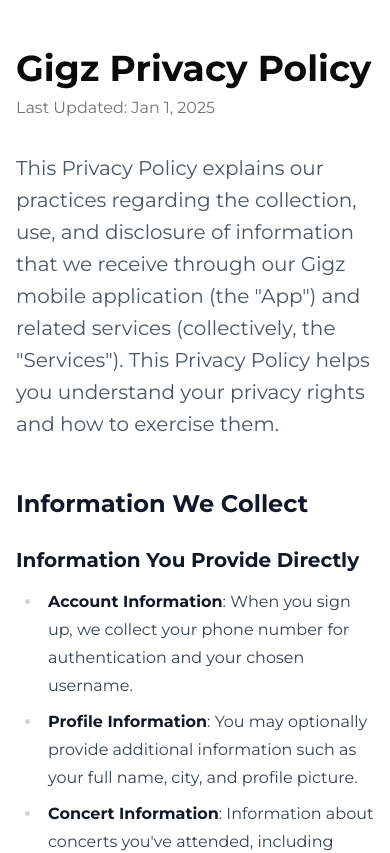
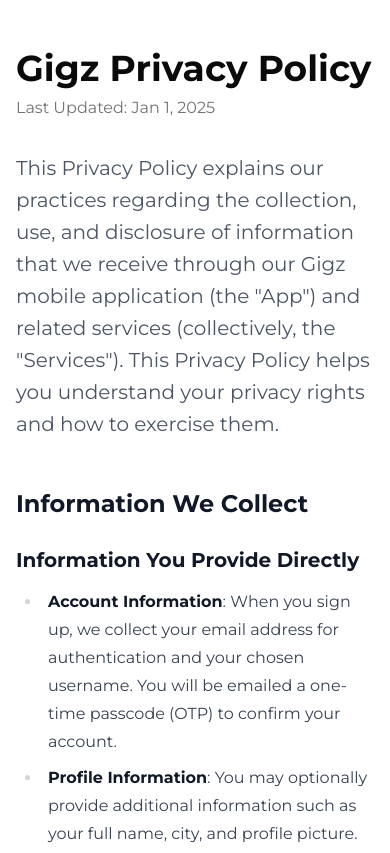
Before and after one commit to studioprisoner/gigz-site, a Next.js app: page /privacy in a window 390 px wide. Shown: the top 853 px of the page. Built offline with nearby package versions, Linux system fonts and the light colour scheme.

Commit message:
updated policies to reflect email instead of phone

```diff
--- a/app/privacy/page.tsx
+++ b/app/privacy/page.tsx
@@ -13,7 +13,7 @@
 
         <h3>Information You Provide Directly</h3>
         <ul>
-          <li><strong>Account Information</strong>: When you sign up, we collect your phone number for authentication and your chosen username.</li>
+          <li><strong>Account Information</strong>: When you sign up, we collect your email address for authentication and your chosen username. You will be emailed a one-time passcode (OTP) to confirm your account.</li>
           <li><strong>Profile Information</strong>: You may optionally provide additional information such as your full name, city, and profile picture.</li>
           <li><strong>Concert Information</strong>: Information about concerts you&apos;ve attended, including artist names, venues, dates, notes, and whether they were part of a festival.</li>
           <li><strong>Photos</strong>: If you&apos;re a premium user, photos you upload related to concerts you&apos;ve attended.</li>
--- a/app/security/page.tsx
+++ b/app/security/page.tsx
@@ -46,7 +46,7 @@
         <h2>Secure User Practices</h2>
         <p>Help us keep your account secure by following these best practices:</p>
         <ol>
-          <li>Keep your phone number up to date in your account settings</li>
+          <li>Keep your email address up to date in your account settings</li>
           <li>Never share OTP codes with anyone, including our support team</li>
           <li>Verify OTP requests are tied to actions you initiated</li>
           <li>Be alert to phishing attempts claiming to be from our company</li>
```
